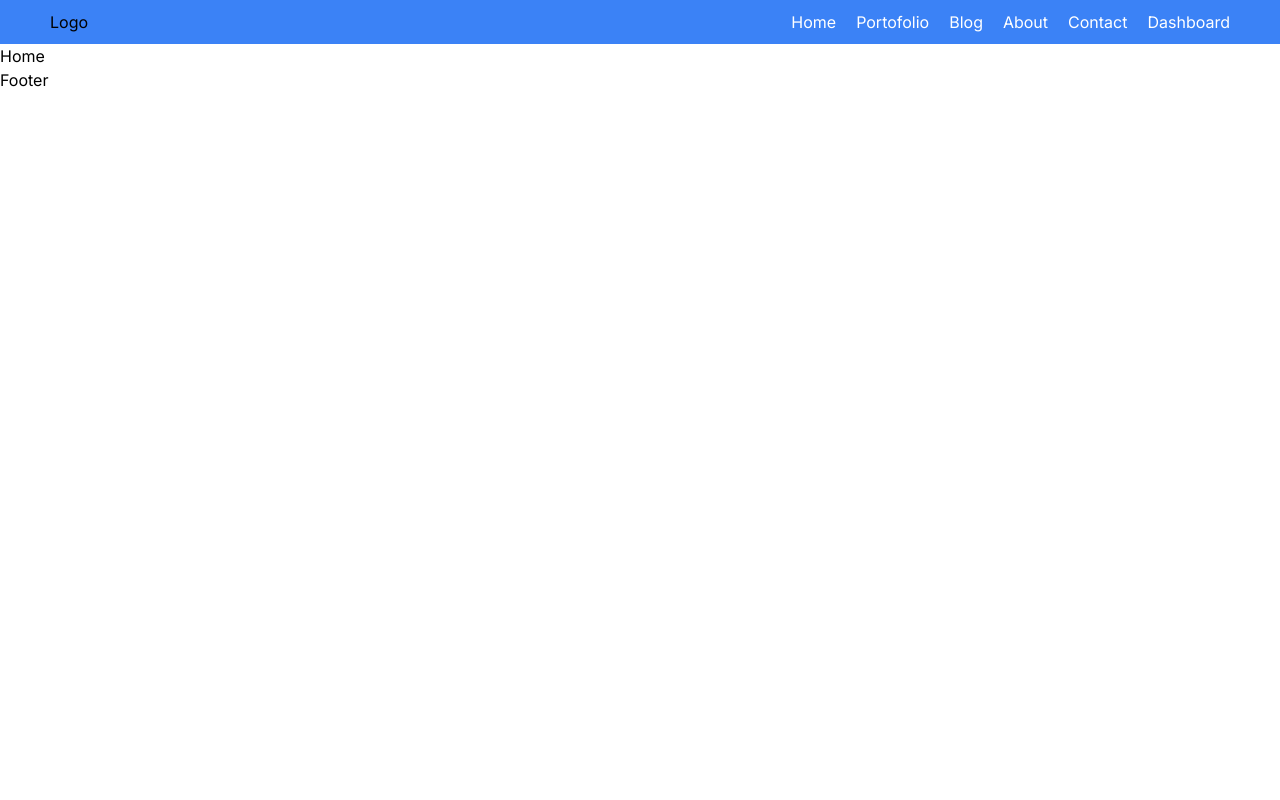
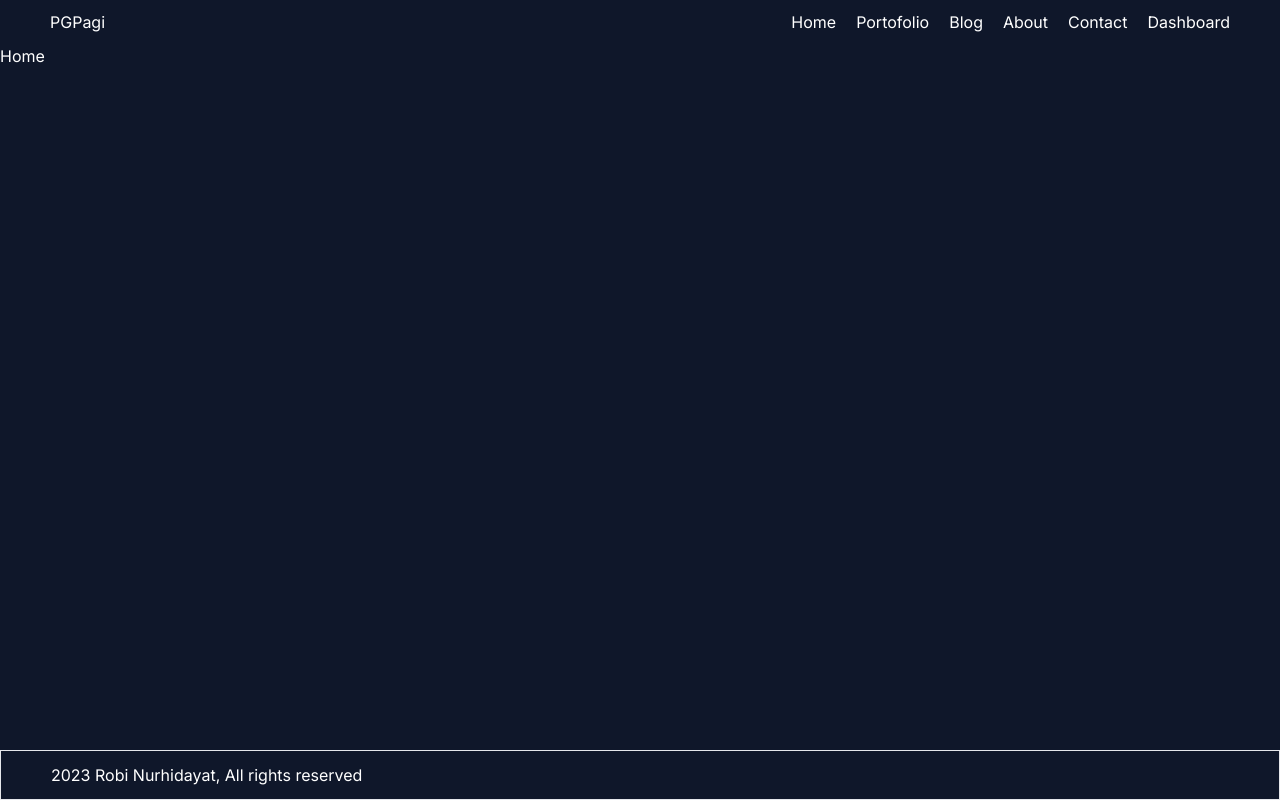
Before and after one commit to Robi-Nurhidayat/next-basic, a Next.js app: page / in a window 1280 px wide. Built offline with nearby package versions, Linux system fonts and the light colour scheme.

Commit message:
edit layout home

```diff
--- /dev/null
+++ b/src/app/contact/loading.tsx
@@ -0,0 +1,4 @@
+const Loading = () => {
+  return <div>Loading</div>;
+};
+export default Loading;
--- a/src/app/layout.tsx
+++ b/src/app/layout.tsx
@@ -19,9 +19,11 @@ export default function RootLayout({
   return (
     <html lang="en">
       <body className={inter.className}>
-        <Navbar />
-        {children}
-        <Footer />
+        <div className="bg-slate-900 h-screen text-white flex flex-col">
+          <Navbar />
+          {children}
+          <Footer />
+        </div>
       </body>
     </html>
   );
--- a/src/components/footer/Footer.tsx
+++ b/src/components/footer/Footer.tsx
@@ -1,4 +1,8 @@
 const Footer = () => {
-  return <div>Footer</div>;
+  return (
+    <div className="mt-[auto] border h-[50px] px-[50px] flex items-center">
+      <div>2023 Robi Nurhidayat, All rights reserved</div>
+    </div>
+  );
 };
 export default Footer;
--- a/src/components/nabvar/Navbar.tsx
+++ b/src/components/nabvar/Navbar.tsx
@@ -3,12 +3,12 @@ import Link from "next/link";
 
 const Navbar = () => {
   return (
-    <div className="flex py-2.5 px-[50px] bg-blue-500 items-center justify-between">
-      <div>Logo</div>
+    <div className="flex py-2.5 px-[50px] items-center justify-between">
+      <div>PGPagi</div>
       <ul className="flex items-center gap-x-5 text-white">
         {links.map((link: any) => {
           return (
-            <li key={link.id}>
+            <li key={link.id} className="hover:text-slate-500">
               <Link href={link.path}>{link.title}</Link>
             </li>
           );
```
